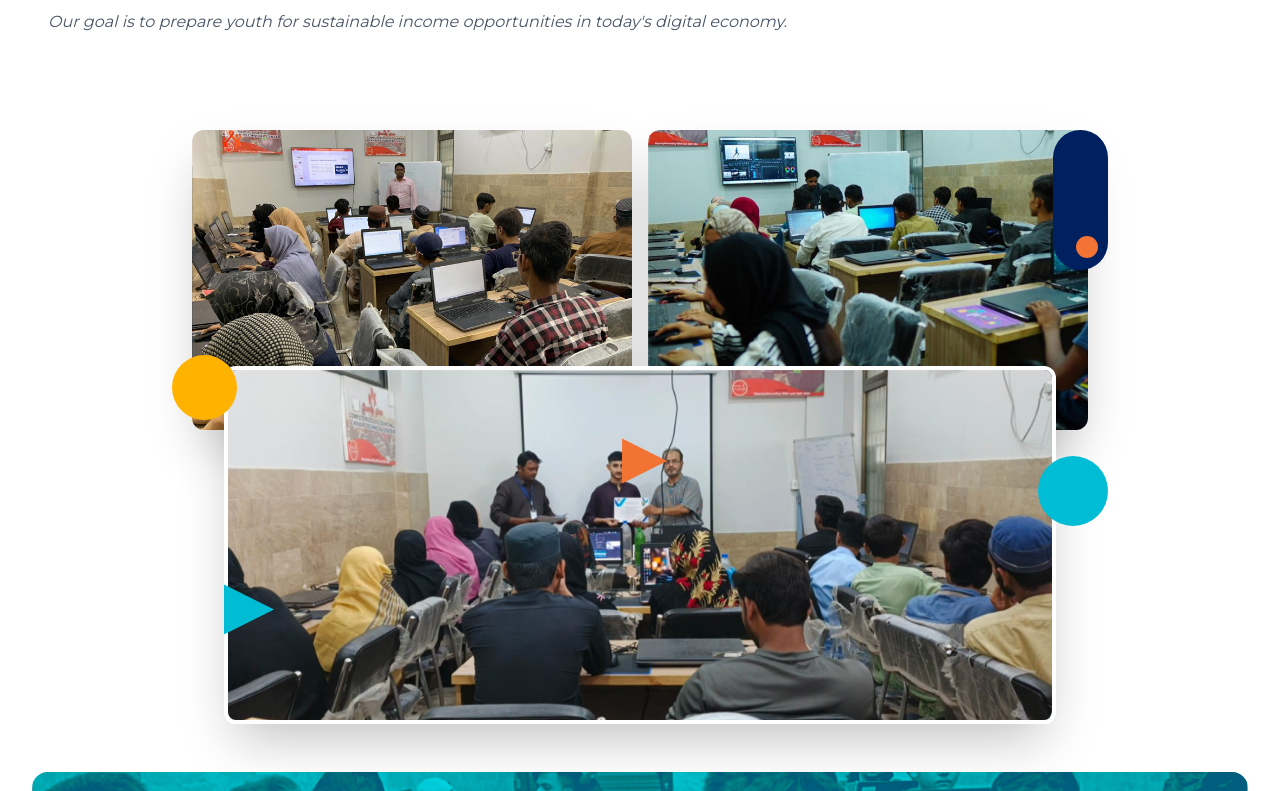
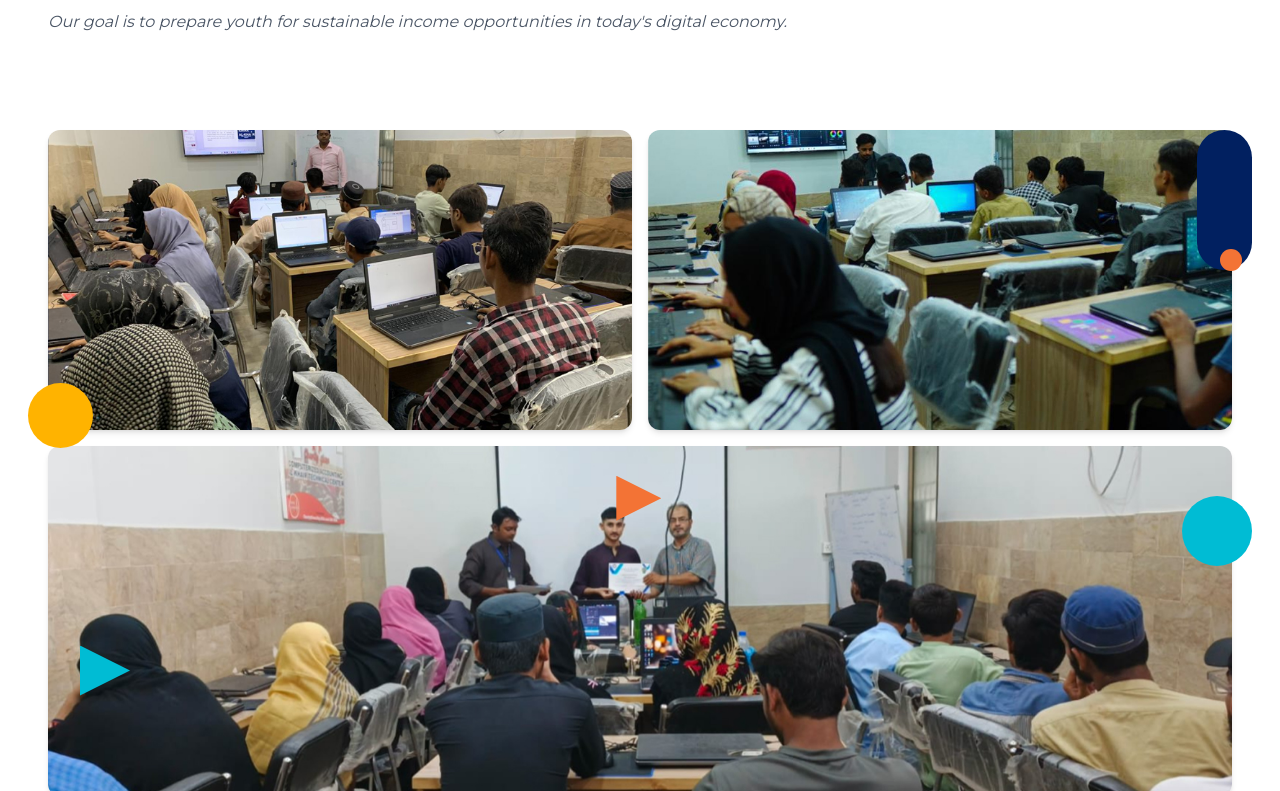
Before and after one commit to MahamAli4/idara-alkhair, a Next.js app: page /projects/it-institute in a window 1280 px wide. Shown: the part 689-1480 px from the top of the page. Built offline with nearby package versions, Linux system fonts and the light colour scheme.

Commit message:
new chnages

```diff
--- a/app/projects/it-institute/page.tsx
+++ b/app/projects/it-institute/page.tsx
@@ -44,8 +44,8 @@ export default function ITInstitutePage() {
             </section>
 
             {/* ===== CREATIVE IMAGE LAYOUT ===== */}
-            <section className="relative container mx-auto px-6 md:px-12 pb-8 md:pb-12">
-                <div className="relative max-w-4xl mx-auto">
+            <section className="container mx-auto px-6 md:px-12">
+                <div className="relative">
 
                     {/* Decorative Shapes */}
                     {/* Navy rounded pill - top right */}
@@ -64,15 +64,16 @@ export default function ITInstitutePage() {
                         style={{ clipPath: 'polygon(0 0, 100% 50%, 0 100%)' }}></div>
 
                     {/* Two side-by-side images */}
-                    <div className="grid grid-cols-1 md:grid-cols-2 gap-4 relative z-5">
-                        <div className="rounded-xl overflow-hidden shadow-2xl">
+                    <div className="flex flex-col gap-4 relative z-5">
+                        <div className="grid grid-cols-1 md:grid-cols-2 gap-4">
+                            <div className="rounded-xl overflow-hidden shadow-md">
                                 <img
                                     src="/website media/IT Institute/Image 01.jpg"
                                     alt="IT students in computer lab"
                                     className="w-full h-[220px] md:h-[300px] object-cover"
                                 />
                             </div>
-                        <div className="rounded-xl overflow-hidden shadow-2xl">
+                            <div className="rounded-xl overflow-hidden shadow-md">
                                 <img
                                     src="/website media/IT Institute/Image 02.jpg"
                                     alt="Students learning digital skills"
@@ -81,13 +82,14 @@ export default function ITInstitutePage() {
                             </div>
                         </div>
 
-                    {/* Image 3 - Lower overlapping wider image */}
-                    <div className="relative z-6 -mt-10 md:-mt-16 mx-4 md:mx-8 rounded-xl overflow-hidden shadow-2xl border-4 border-white">
+                        {/* Image 3 - Lower wider image */}
+                        <div className="rounded-xl overflow-hidden shadow-md w-full">
                             <img
                                 src="/website media/IT Institute/Image 03.jpg"
                                 alt="IT training session"
                                 className="w-full h-[250px] md:h-[350px] object-cover"
                             />
+                        </div>
                     </div>
                 </div>
             </section>
```
Lines whose indentation alone changed are shown as unchanged.
